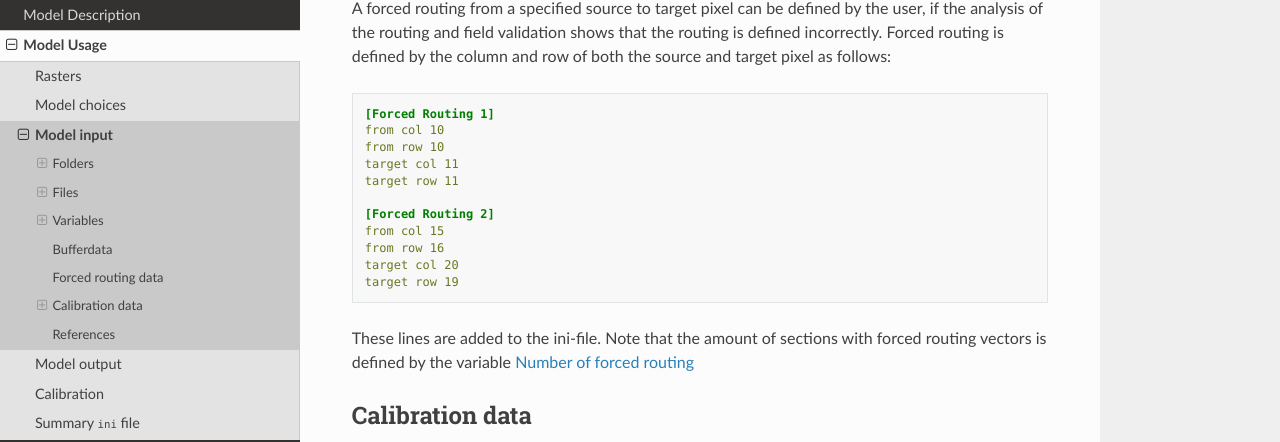
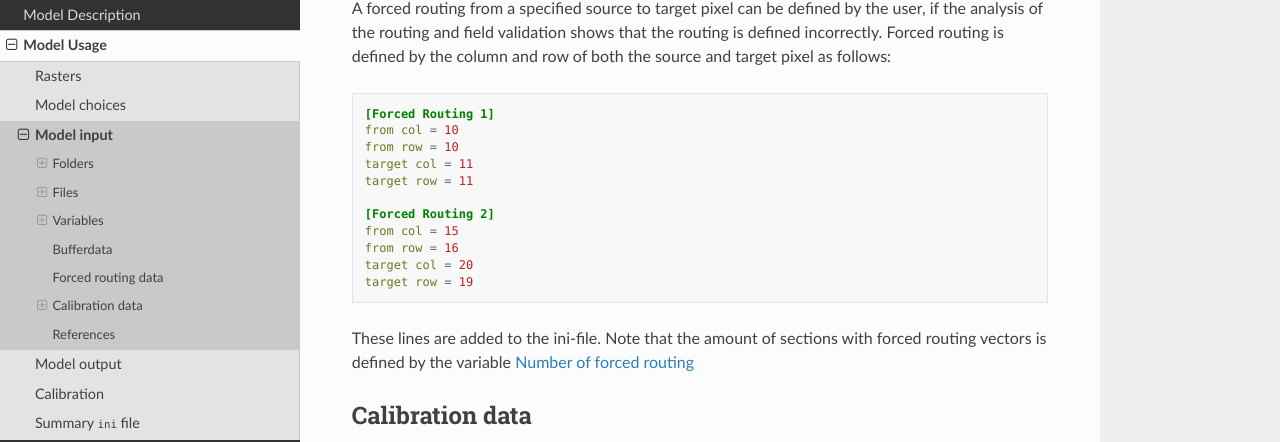
Before and after one commit to watem-sedem/watem-sedem, a Sphinx documentation site: the page built from docs/input.rst, in a window 1280 px wide and 900 px high, scrolled down 13963 px. Shown: the part 137-579 px from the top of the window. Built offline with Sphinx 7.4.7 and the Read the Docs theme 2.0.0, drawn with Linux system fonts in a browser that asks for light colours.

```diff
--- a/docs/input.rst
+++ b/docs/input.rst
@@ -794,16 +794,16 @@ row of both the source and target pixel as follows:
 .. code-block:: ini
 
         [Forced Routing 1]
-        from col 10
-        from row 10
-        target col 11
-        target row 11
+        from col = 10
+        from row = 10
+        target col = 11
+        target row = 11
 
         [Forced Routing 2]
-        from col 15
-        from row 16
-        target col 20
-        target row 19
+        from col = 15
+        from row = 16
+        target col = 20
+        target row = 19
 
 These lines are added to the ini-file. Note that the amount of sections with
 forced routing vectors is defined by the variable
```
